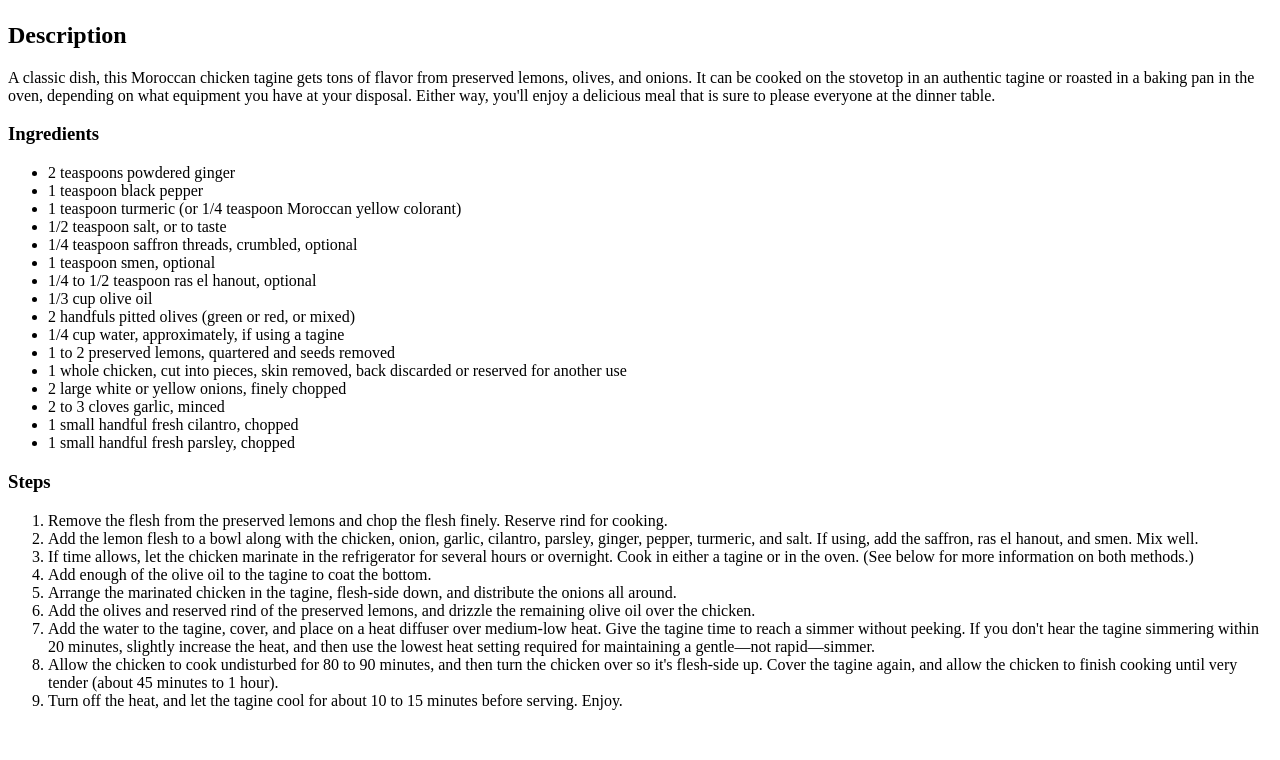
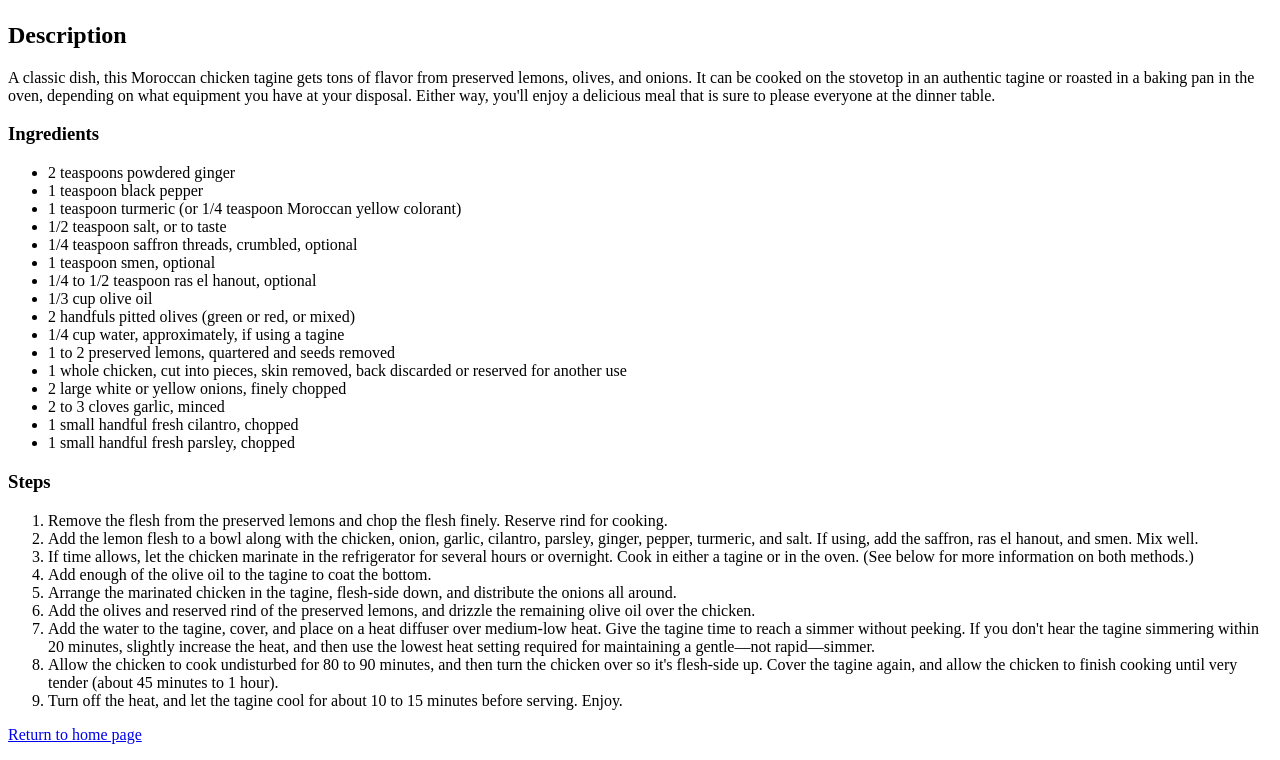
Before and after one commit to jd-silva/odin-recipes, a plain HTML site: page recipes/chickentagine.html in a window 1280 px wide. Shown: the part 1106-1866 px from the top of the page. Before the commit the page ends 1832 px from the top, so only its background shows below. Drawn offline with Linux system fonts and the light colour scheme.

Commit message:
Add link to home page on recipe pages

```diff
--- a/recipes/chickentagine.html
+++ b/recipes/chickentagine.html
@@ -43,5 +43,7 @@
         <li>Allow the chicken to cook undisturbed for 80 to 90 minutes, and then turn the chicken over so it's flesh-side up. Cover the tagine again, and allow the chicken to finish cooking until very tender (about 45 minutes to 1 hour).</li>
         <li>Turn off the heat, and let the tagine cool for about 10 to 15 minutes before serving. Enjoy.</li>
     </ol>
+
+    <p><a href="/home/jd/odin-recipes/index.html">Return to home page</a></p>
 </body>
 </html>
```
Also changed, not shown: recipes/couscous.html (+2 -0 lines), recipes/lasagna.html (+2 -0 lines).
